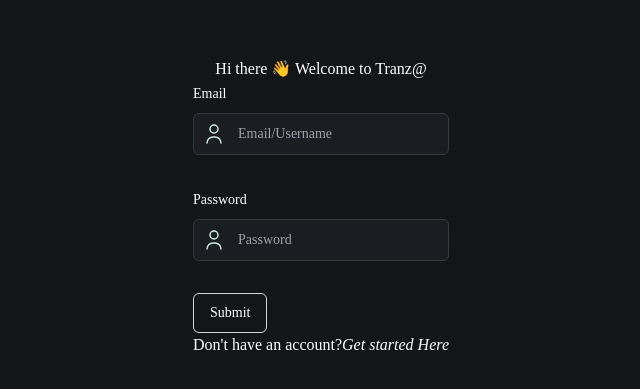
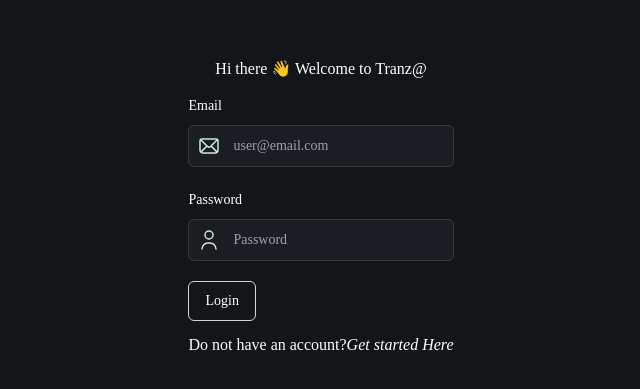
Before and after one commit to Kwabs-97/Tranzact, a Next.js app: page / in a window 1280 px wide. Shown: the part 193-582 px from the top of the page, without its empty margins (319-959 px from the left). Built offline with nearby package versions, Linux system fonts and the light colour scheme.

Commit message:
sign in page

```diff
--- /dev/null
+++ b/src/app/register/page.jsx
@@ -0,0 +1,7 @@
+import React from "react";
+
+function Register() {
+  return <div>page</div>;
+}
+
+export default Register;
--- a/src/components/forms/UserForm.jsx
+++ b/src/components/Login.jsx
@@ -2,12 +2,13 @@
 import React from "react";
 import { useForm } from "react-hook-form";
 import { Form } from "@/components/ui/form";
-import FormInput from "../FormInput";
-import user from "../../../public/assets/icons/user.svg";
-import { Button } from "../ui/button";
+import FormInput from "./forms/FormInput";
+import userIcon from "../../public/assets/icons/user.svg";
+import emailIcon from "../../public/assets/icons/email.svg";
+import { Button } from "./ui/button";
 import Link from "next/link";
 
-function UserForm() {
+function Login() {
   const form = useForm({
     defaultValues: {
       email: "",
@@ -22,13 +23,13 @@ function UserForm() {
   return (
     <div>
       <Form {...form}>
-        <form onSubmit={form.handleSubmit(onSubmit)} className="space-y-8">
+        <form onSubmit={form.handleSubmit(onSubmit)} className="space-y-5 my-3">
           <FormInput
             control={form.control}
             label="Email"
-            placeholder="Email/Username "
+            placeholder="user@email.com"
             name="email"
-            iconSrc={user}
+            iconSrc={emailIcon}
             iconAlt="user"
             type="email"
           />
@@ -37,16 +38,16 @@ function UserForm() {
             label="Password"
             placeholder="Password"
             name="password"
-            iconSrc={user}
+            iconSrc={userIcon}
             iconAlt="user"
             type="password"
           />
           <Button type="submit" className="border border-gray-300">
-            Submit
+            Login
           </Button>
         </form>
         <p>
-          Don't have an account?
+          Do not have an account?
           <i>
             <Link href="/register">Get started Here</Link>
           </i>
@@ -56,4 +57,4 @@ function UserForm() {
   );
 }
 
-export default UserForm;
+export default Login;
--- /dev/null
+++ b/src/components/forms/FormContainer.jsx
@@ -0,0 +1,29 @@
+"use client";
+import React from "react";
+import { useForm } from "react-hook-form";
+import { Form } from "@/components/ui/form";
+import { Button } from "../ui/button";
+
+function FormContainer({ children }) {
+  const form = useForm({
+    defaultValues: {
+      email: "",
+      password: "",
+    },
+  });
+
+  const onSubmit = (data) => {
+    console.log(data);
+  };
+  return (
+    <Form {...form}>
+      <form onSubmit={form.handleSubmit(onSubmit)}>
+        {children}
+
+        <Button>{children}</Button>
+      </form>
+    </Form>
+  );
+}
+
+export default FormContainer;
--- a/src/components/home/Hompage.jsx
+++ b/src/components/home/Hompage.jsx
@@ -1,11 +1,11 @@
 import React from "react";
-import UserForm from "../forms/UserForm";
+import Login from "../Login";
 
 function Hompage() {
   return (
     <div className="w-screen h-screen flex items-center justify-center flex-col ">
       <h4>Hi there 👋 Welcome to Tranz@</h4>
-      <UserForm />
+      <Login />
     </div>
   );
 }
```
Also changed, not shown: src/components/forms/FormInput.jsx (renamed from src/components/FormInput.jsx).
